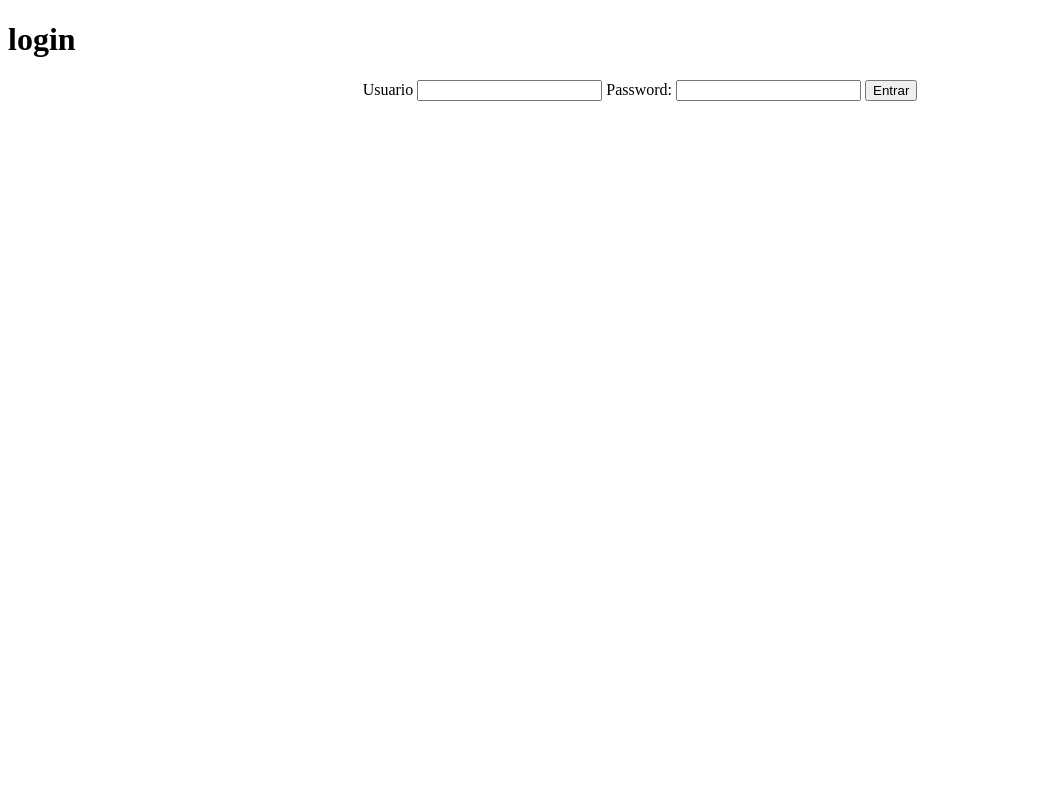
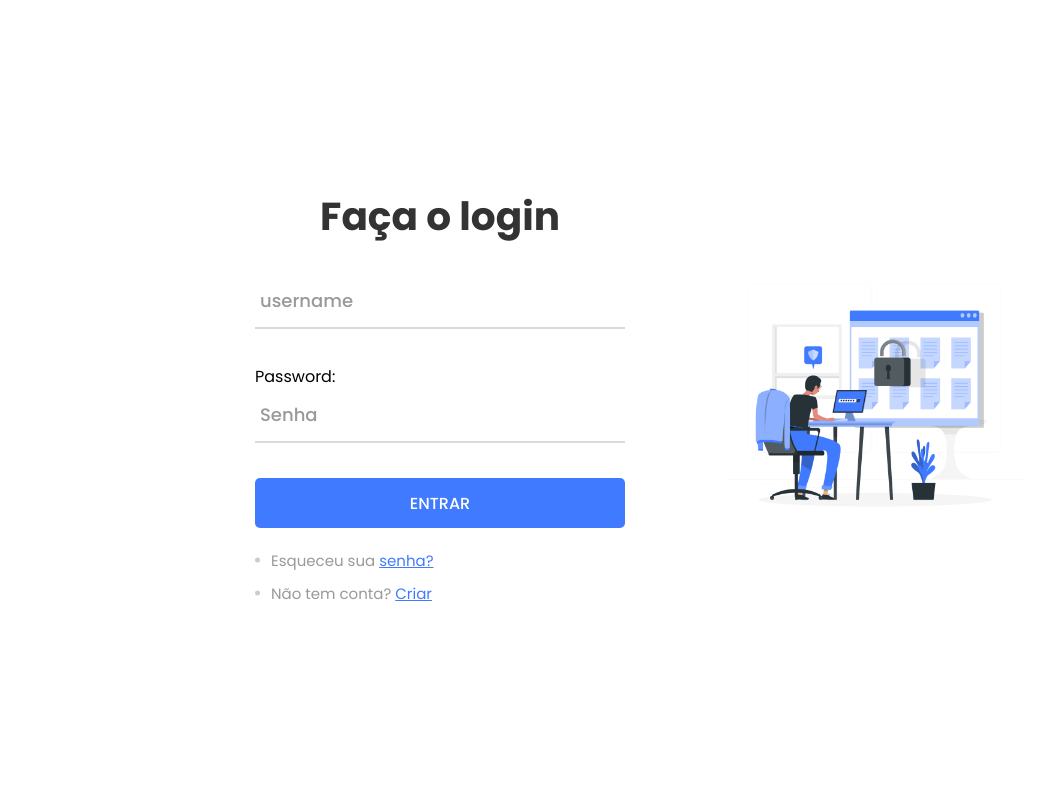
Before and after one commit to pollyanarocha416/Agenda, a Django app: page /login/ in a window 1280 px wide. Shown: the whole page, without its empty margins (0-1038 px from the left). Run offline with Django 4.2, Linux system fonts and the light colour scheme.

Commit message:
Estilizado o login do app agenda

```diff
--- a/core/views.py
+++ b/core/views.py
@@ -6,6 +6,7 @@ from django.contrib.auth import authenticate, login, logout
 from django.contrib import messages
 from datetime import datetime, timedelta
 from django.http.response import Http404, JsonResponse
+from django.views.generic import TemplateView
 #control f2 pra celecionar todos os items iguais
 # Create your views here.
 # def index(request):
--- /dev/null
+++ b/static/css/styles.css
@@ -0,0 +1,307 @@
+/*
+  Variáveis
+*/
+
+:root {
+    --main-color: #407bff;
+    --link-color: #666666;
+    --text1: #999999;
+    --highligth-text: #333333;
+    --input-text: #555555;
+    --white-color: #FFFFFF;
+    --point-list: #CCCCCC;
+    --line-input: #D9D9D9;
+}
+
+/*
+  Fontes
+*/
+
+@font-face {
+    font-family: Poppins-Regular;
+    src: url('../font/Poppins-Regular.ttf');
+}
+
+@font-face {
+    font-family: Poppins-Medium;
+    src: url('../font/Poppins-Medium.ttf');
+}
+
+@font-face {
+    font-family: Poppins-Bold;
+    src: url('../font/Poppins-Bold.ttf');
+}
+
+@font-face {
+    font-family: Poppins-SemiBold;
+    src: url('../font/Poppins-SemiBold.ttf');
+}
+
+/*
+  Zerar estilos
+*/
+
+* {
+    margin: 0px;
+    padding: 0px;
+    box-sizing: border-box;
+}
+
+body,
+html {
+    height: 100%;
+    font-family: Poppins-Regular, sans-serif;
+}
+
+ul,
+li {
+    margin: 0px;
+    list-style-type: none;
+}
+
+input,
+button {
+    outline: none !important;
+    border: none;
+}
+
+button:hover {
+    cursor: pointer;
+}
+
+/*
+  Utilitários
+*/
+
+.text1 {
+    font-family: Poppins-Regular;
+    font-size: 15px;
+    color: var(--text1);
+    line-height: 1.5;
+}
+
+.text2 {
+    font-family: Poppins-Regular;
+    font-size: 15px;
+    color: var(--main-color);
+    line-height: 1.5;
+}
+
+.margin-bottom-35 {
+    margin-bottom: 35px;
+}
+
+.margin-top-35 {
+    margin-top: 35px;
+}
+
+.margin-bottom-8 {
+    margin-bottom: 8px;
+}
+
+.margin-top-8 {
+    margin-top: 8px;
+}
+
+.margin-left-50 {
+    margin-left: 50px;
+}
+
+/*
+  Login
+*/
+
+.container {
+    width: 100%;
+    margin: 0 auto;
+}
+
+.container-login {
+    width: 100%;
+    min-height: 100vh;
+    display: flex;
+    flex-wrap: wrap;
+    justify-content: center;
+    align-items: center;
+    padding: 15px;
+    background: var(--white-color);
+}
+
+.wrap-login {
+    width: 370px;
+    margin-right: 50px;
+    background: var(--white-color);
+}
+
+/*
+  Formulário
+*/
+
+.login-form {
+    width: 100%;
+}
+
+.login-form-title {
+    display: block;
+    font-family: Poppins-Bold;
+    font-size: 39px;
+    color: var(--highligth-text);
+    line-height: 1.2;
+    text-align: center;
+}
+
+/*
+  Input
+*/
+
+.wrap-input {
+    width: 100%;
+    position: relative;
+    border-bottom: 2px solid var(--line-input);
+}
+
+.input-form {
+    font-family: Poppins-SemiBold;
+    font-size: 18px;
+    color: var(--input-text);
+    line-height: 1.2;
+    display: block;
+    width: 100%;
+    height: 52px;
+    background: transparent;
+    padding: 0 5px;
+}
+
+.focus-input-form {
+    position: absolute;
+    display: block;
+    width: 100%;
+    height: 100%;
+    top: 0;
+    left: 0;
+    pointer-events: none;
+}
+
+.focus-input-form::before {
+    content: "";
+    display: block;
+    position: absolute;
+    bottom: -2px;
+    left: 0;
+    width: 0;
+    height: 2px;
+    transition: all 0.4s;
+    background: var(--main-color);
+}
+
+.focus-input-form::after {
+    font-family: Poppins-Medium;
+    font-size: 18px;
+    color: var(--text1);
+    line-height: 1.2;
+    content: attr(data-placeholder);
+    display: block;
+    width: 100%;
+    position: absolute;
+    top: 15px;
+    left: 0px;
+    padding-left: 5px;
+    transition: all 0.4s;
+}
+
+.input-form:focus+.focus-input-form::after {
+    top: -20px;
+    font-size: 15px;
+}
+
+.input-form:focus+.focus-input-form::before {
+    width: 100%;
+}
+
+.has-val.input-form+.focus-input-form::after {
+    top: -20px;
+    font-size: 15px;
+}
+
+.has-val.input-form+.focus-input-form::before {
+    width: 100%;
+}
+
+/*
+  Botão
+*/
+
+.container-login-form-btn {
+    width: 100%;
+    display: flex;
+    justify-content: center;
+}
+
+.login-form-btn {
+    font-family: Poppins-Medium;
+    font-size: 16px;
+    color: var(--white-color);
+    line-height: 1.2;
+    text-transform: uppercase;
+    display: flex;
+    justify-content: center;
+    align-items: center;
+    padding: 0 20px;
+    width: 100%;
+    height: 50px;
+    background-color: var(--main-color);
+    border-radius: 5px;
+    transition: all 0.4s;
+}
+
+.login-form-btn:hover {
+    background-color: var(--highligth-text);
+}
+
+/*
+  Links - Login utils
+*/
+
+a {
+    font-family: Poppins-Regular;
+    font-size: 14px;
+    line-height: 1.7;
+    color: var(--link-color);
+    margin: 0px;
+    transition: all 0.4s;
+}
+
+a:focus {
+    outline: none !important;
+}
+
+a:hover {
+    text-decoration: none;
+    color: var(--highligth-text);
+}
+
+/*
+  Login utils
+*/
+
+.login-utils {
+    margin-top: 20px;
+}
+
+.login-utils li {
+    position: relative;
+    padding-left: 16px;
+}
+
+.login-utils li::before {
+    content: "";
+    display: block;
+    position: absolute;
+    width: 5px;
+    height: 5px;
+    border-radius: 50%;
+    background-color: var(--point-list);
+    top: 45%;
+    transform: translateY(-50%);
+    left: 0;
+}
--- a/templates/login.html
+++ b/templates/login.html
@@ -1,20 +1,75 @@
+{% load static %}
+
 <!DOCTYPE html>
 <html lang="en">
 <head>
     <meta charset="UTF-8">
     <title>Agenda</title>
+    <link rel="stylesheet" href="{% static 'css/styles.css' %}">
 </head>
 <body>
-    <h1>login</h1>
-    <form action="submit" method="post">{% csrf_token %}
-    <div align="center">
-        <label>Usuario</label>
-        <input type="text" name="username">
-        <label>Password:</label>
-        <input type="password" name="password">
-        <button type="submit">Entrar</button>
+    <div class="container">
+        <div class="container-login">
+            <div class="wrap-login">
+                <form class="login-form" action="submit" method="post">{% csrf_token %}
+                    <span class="login-form-title">
+                        Faça o login
+                    </span>
+                    <div>
+                        <div class="wrap-input margin-top-35 margin-bottom-35">
+                            <input class="input-form" type="text" name="username" autocomplete="off">
+                            <span class="focus-input-form" data-placeholder="username"></span>
+                        </div>
+                    <label>Password:</label>
+                    <!---senha-->
+                    <div class="wrap-input margin-bottom-35">
+                        <input class="input-form" type="password" name="password">
+                        <span class="focus-input-form" data-placeholder="Senha"></span>
+                    </div>
+                    <div class="container-login-form-btn">
+                        <button class="login-form-btn" type="submit">Entrar</button>
+                    </div>
+
+
+                </div>
+                <ul class="login-utils">
+                    <li class="margin-bottom-8 margin-top-8">
+                        <span class="text1">
+                            Esqueceu sua
+                        </span>
+
+                        <a href="#" class="text2">
+                            senha?
+                        </a>
+                    </li>
+
+                    <li>
+                        <span class="text1">
+                            Não tem conta?
+                        </span>
+
+                        <a href="#" class="text2">
+                            Criar
+                        </a>
+                    </li>
+                </ul>
+                </form>
+        </div>
+        <img src="{% static 'img/login.png' %}" width="300" height="300" class="margin-left-50" />
     </div>
-    </form>
+</div>
+        <script>
+            let inputs = document.getElementsByClassName('input-form');
+            for (let input of inputs) {
+                input.addEventListener("blur", function () {
+                    if (input.value.trim() != "") {
+                        input.classList.add("has-val");
+                    } else {
+                        input.classList.remove("has-val");
+                    }
+                });
+            }
+        </script>
 
 
     {% for message in messages %}
@@ -22,5 +77,6 @@
         <strong>Erro</strong>{{ message }}
         </div>
         {% endfor %}
+
 </body>
 </html>
```
Also changed, not shown: agenda/settings.py (+5 -3 lines), templates/agenda.html (+7 -3 lines), db.sqlite3, static/font/Poppins-Bold.ttf (added), static/font/Poppins-Medium.ttf (added), static/font/Poppins-Regular.ttf (added), static/font/Poppins-SemiBold.ttf (added), static/img/login.png (added), 1 other file.
